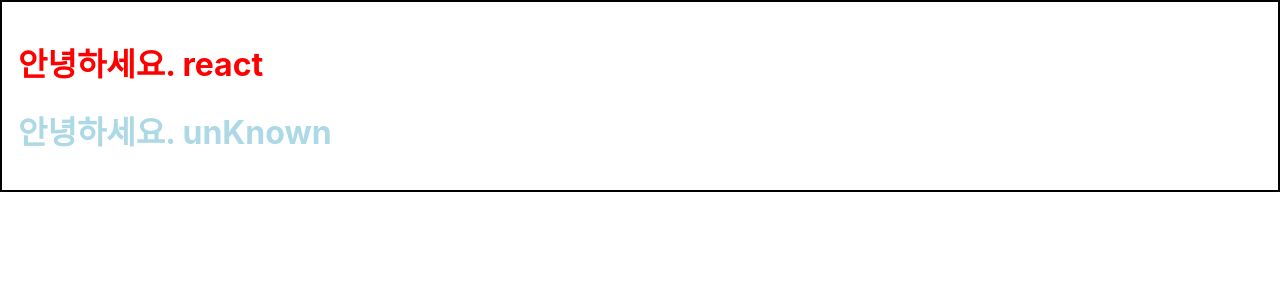
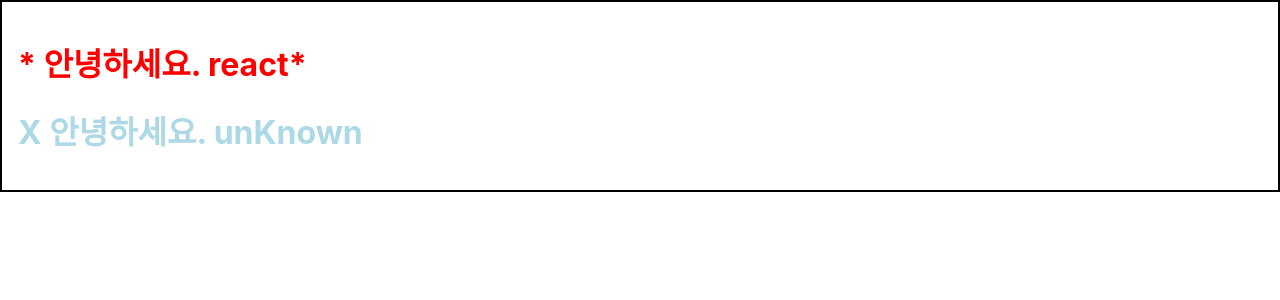
Before and after one commit to RimChoi/fc-begin-react, a React (Create React App) app: page / in a window 1280 px wide. Shown: the top 300 px of the page. Built offline with nearby package versions, Linux system fonts and the light colour scheme.

Commit message:
1.6 조건부 렌더링

```diff
--- a/src/App.js
+++ b/src/App.js
@@ -4,7 +4,7 @@
 function App() {
   return (
     <Wrapper>
-      <Hello name="react" color="red"/>
+      <Hello name="react" color="red" isSpecial={true}/> {/** boolean 값의 기본 값은 true */}
       <Hello />
     </Wrapper>
   );
--- a/src/Hello.js
+++ b/src/Hello.js
@@ -1,8 +1,16 @@
 import React from 'react';
 
-function Hello({ color, name }) {
+function Hello({ color, name, isSpecial }) {
 
-    return <h1 style={{ color, }}>안녕하세요. {name}</h1>
+    return (
+        <h1 style={{
+            color,
+        }}>
+            { isSpecial ? <b>*</b> : 'X' } {/** 3항 연산자를 이용한 조건부 렌더링 */}
+            안녕하세요. {name}
+            { isSpecial && <b>*</b> } {/** && 연산자를 이용한 렌더링 */}
+        </h1>
+    );
 }
 
 Hello.defaultProps = {
```
